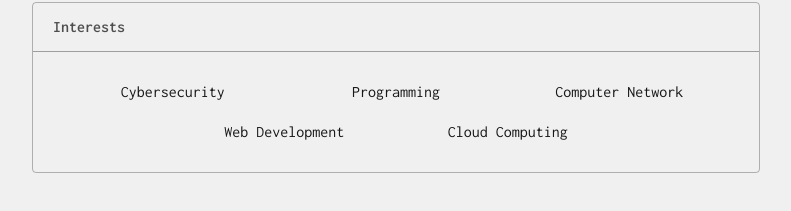
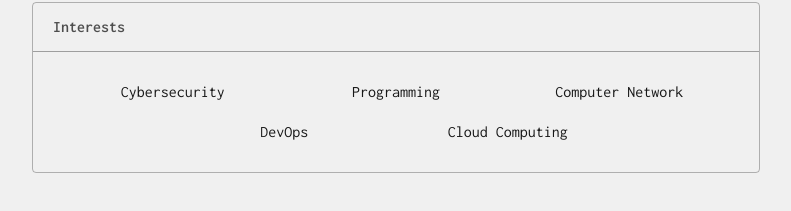
Before and after one commit to nyferin/obviate.my.id, a Next.js app: page / in a window 1280 px wide. Shown: the part 349-560 px from the top of the page, without its empty margins (244-1035 px from the left). Built offline with nearby package versions, Linux system fonts and the light colour scheme.

Commit message:
Squash merge dev into main

```diff
--- a/src/components/interests.tsx
+++ b/src/components/interests.tsx
@@ -3,7 +3,7 @@ export function Interests() {
     "Cybersecurity",
     "Programming",
     "Computer Network",
-    "Web Development",
+    "DevOps",
     "Cloud Computing",
   ];
 
```
